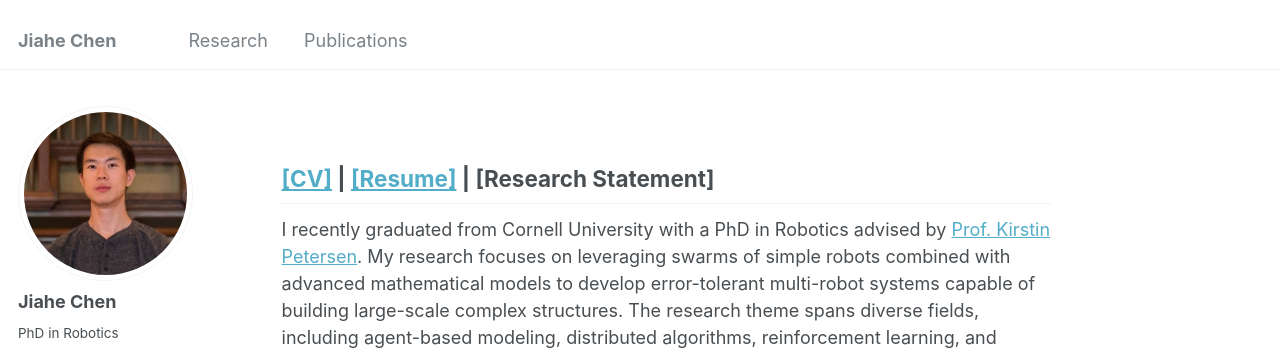
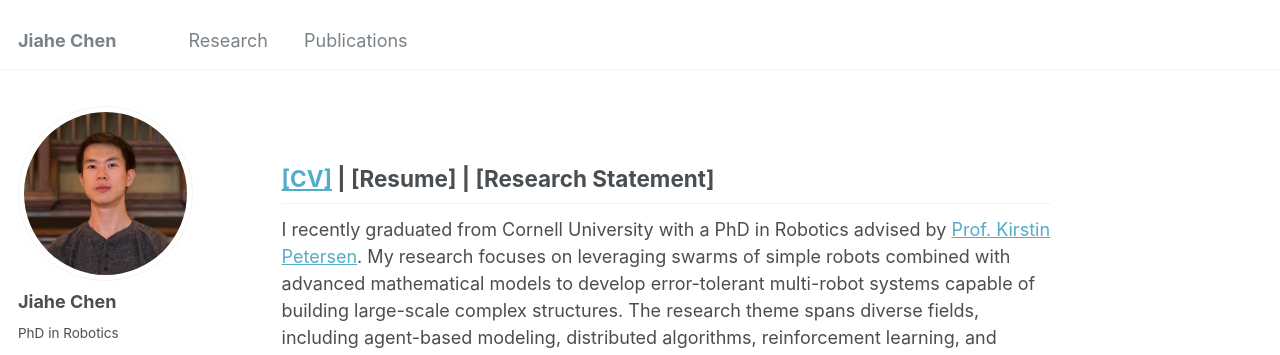
Before and after one commit to Ericland/Ericland.github.io, a Jekyll site: the page built from _pages/about.md, in a window 1280 px wide and 1248 px high. Shown: the top 355 px of the window. Built offline with Jekyll 4.4.1, drawn with Linux system fonts in a browser that asks for light colours; emoji names are drawn with the system emoji font; some web fonts are replaced; part of the change alters nothing that is shown.

```diff
--- a/_pages/about.md
+++ b/_pages/about.md
@@ -7,7 +7,7 @@ redirect_from:
   - /about.html
 ---
 
-## [[CV]](https://ericland.github.io/files/resume/cv.pdf) | [[Resume]](https://ericland.github.io/files/resume/resume.pdf) | [Research Statement]
+## [[CV]](https://ericland.github.io/files/resume/cv.pdf) | [Resume] | [Research Statement]
 
 I recently graduated from Cornell University with a PhD in Robotics advised by [Prof. Kirstin Petersen](https://www.ece.cornell.edu/faculty-directory/kirstin-hagelskjaer-petersen). My research focuses on leveraging swarms of simple robots combined with advanced mathematical models to develop error-tolerant multi-robot systems capable of building large-scale complex structures. The research theme spans diverse fields, including agent-based modeling, distributed algorithms, reinforcement learning, and physics-based simulations.
 
```
